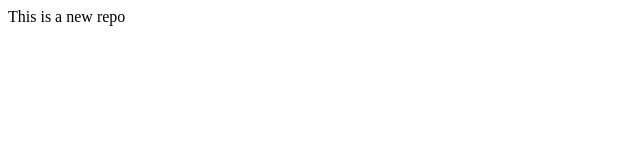
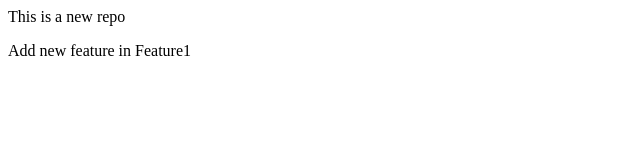
Before and after one commit to suchitra0919/localrepo, a plain HTML site: page index.html in a window 1280 px wide. Shown: the whole page, without its empty margins (0-640 px from the left). Drawn offline with Linux system fonts and the light colour scheme.

Commit message:
Add new feature

```diff
--- a/index.html
+++ b/index.html
@@ -1 +1,2 @@
 <p>This is a new repo</p>
+<p> Add new feature in Feature1</p>
```
